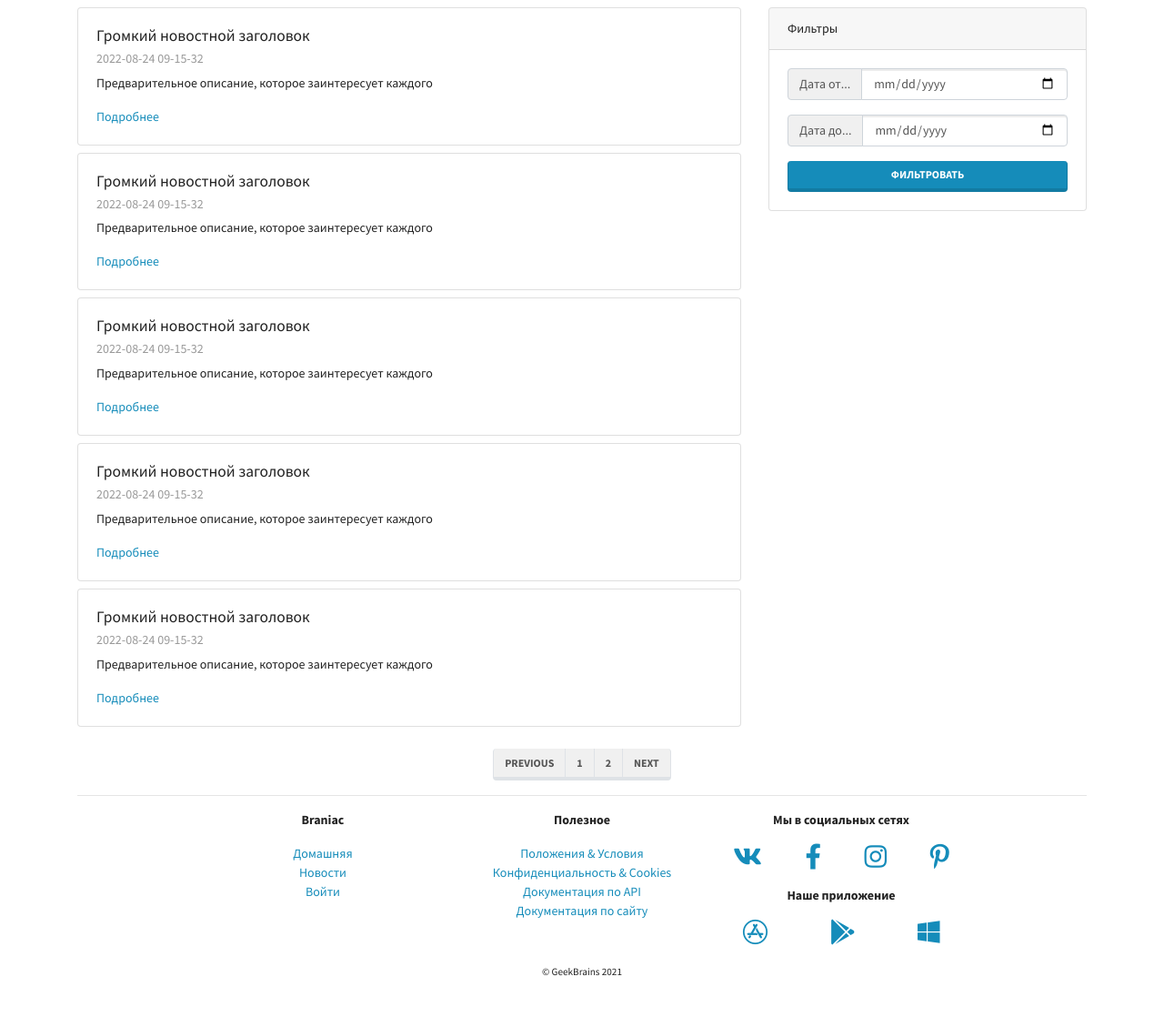
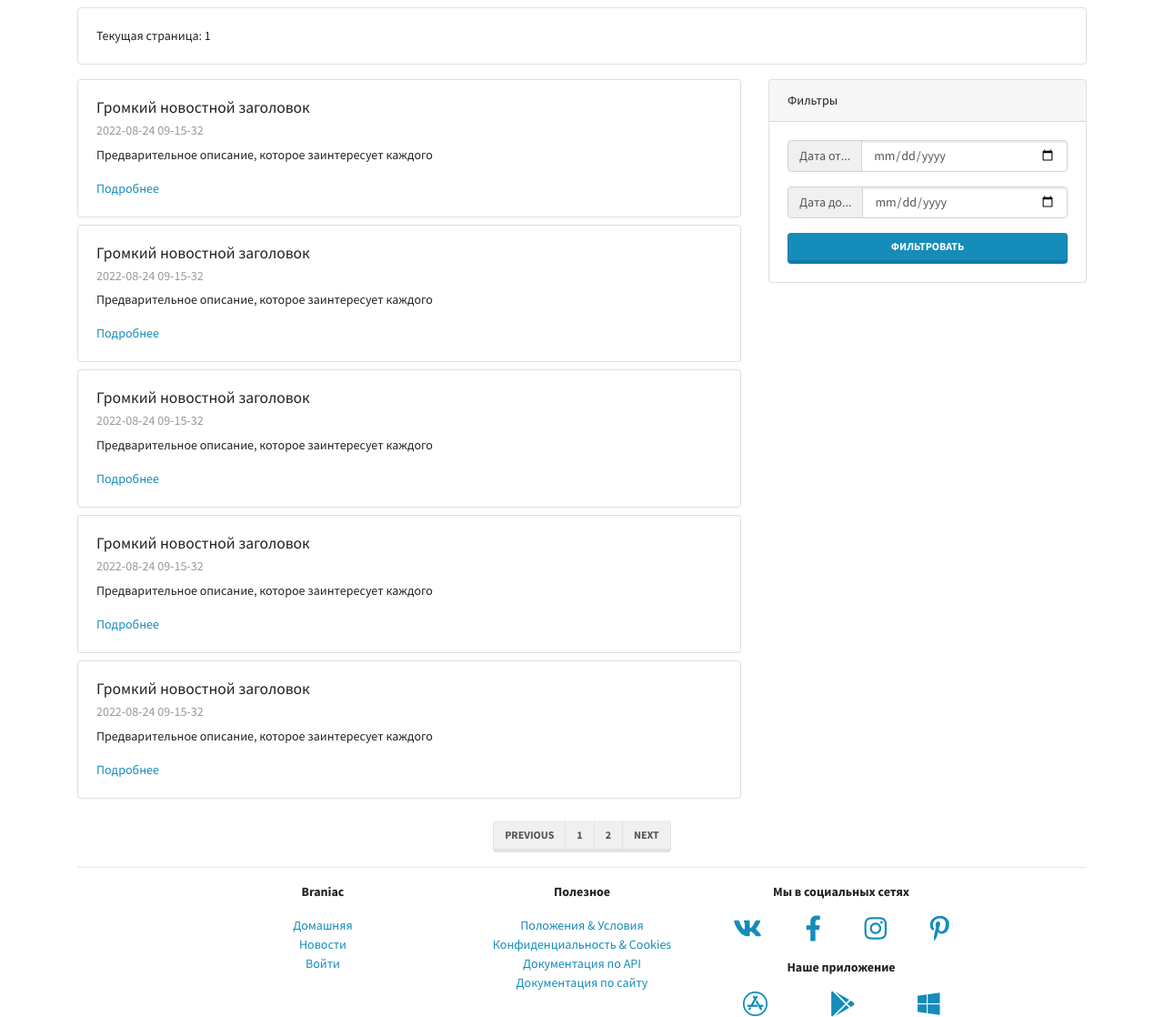
Before and after one commit to AllaSamoylik/BraniacLMSnew, a Django app: page /mainapp/news/1/ in a window 1280 px wide. Shown: the part 77-1195 px from the top of the page at 91% size. Before the commit the page ends 1150 px from the top, so only its background shows below. Run offline with Django 3.2, Linux system fonts and the light colour scheme; some libraries are stand-ins or nearby versions.

Commit message:
lesson_3 Args in url

```diff
--- a/mainapp/templates/mainapp/news.html
+++ b/mainapp/templates/mainapp/news.html
@@ -3,6 +3,14 @@
 {% block content %}
 
 {% with range as double_range %}
+
+{% if page_num %}
+<div class="card my-2">
+  <div class="card-body">
+    <p class="card-text">Текущая страница: {{ page_num }}</p>
+  </div>
+</div>
+{% endif %}
 
 <div class="row">
 
```
